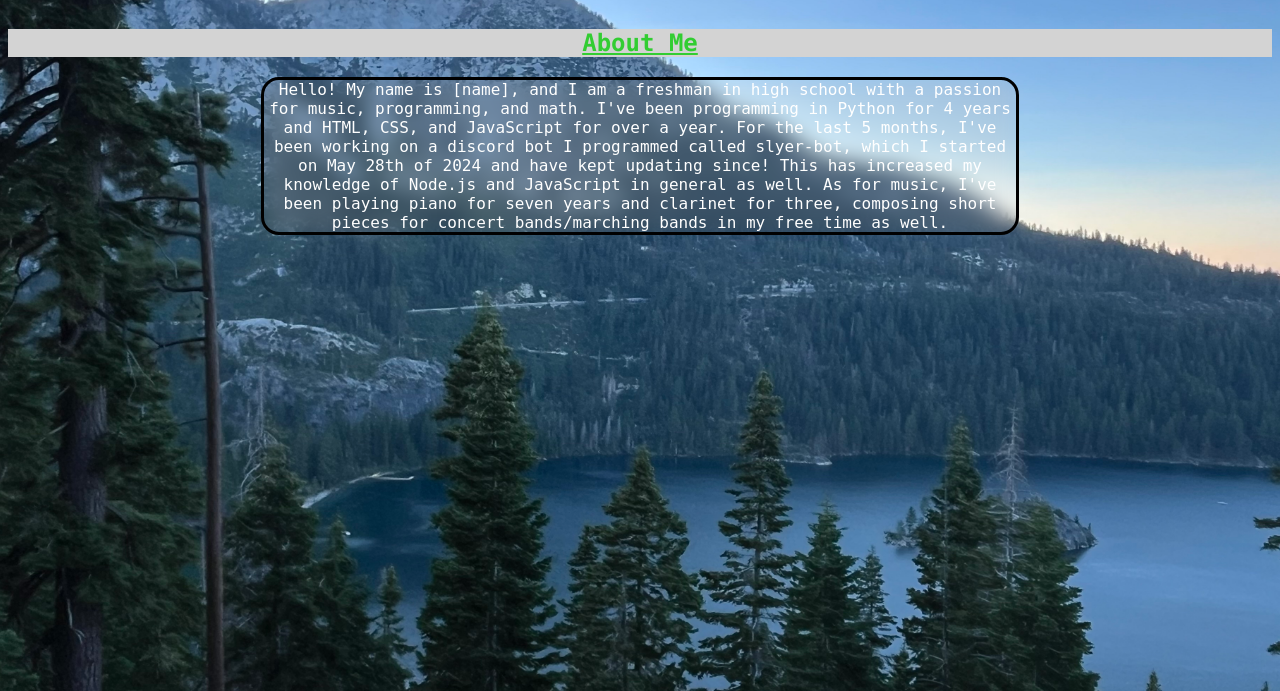
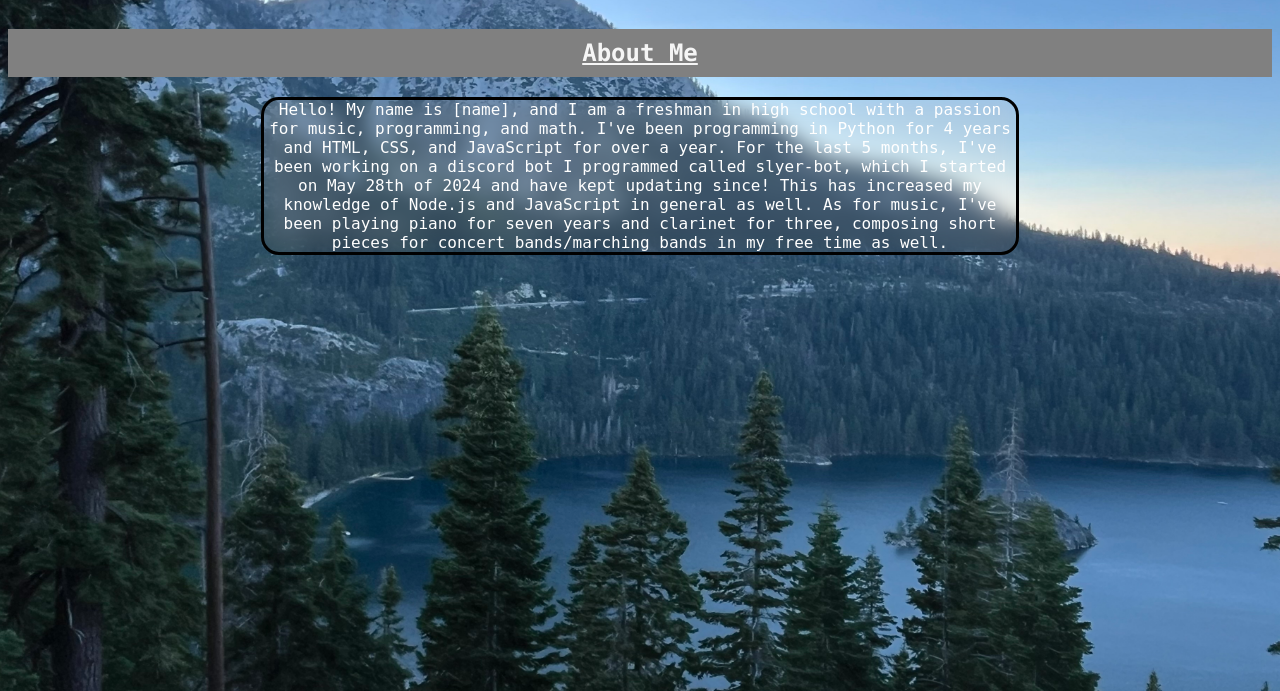
Before and after one commit to SlyerV/website, a plain HTML site: page index.html in a window 1280 px wide. Shown: the part 109-800 px from the top of the page. Drawn offline with Linux system fonts and the light colour scheme.

Commit message:
Update style.css

```diff
--- a/style.css
+++ b/style.css
@@ -20,13 +20,15 @@ div h1 {
 }
 div h2 {
   width: 100%;
-  background-color:lightgray;
+  background-color:gray;
+  padding-top: 10px;
+  padding-bottom: 10px;
   text-wrap: pretty;
   text-decoration: underline;
   font-weight: bold;
   display:inline-block;
   font-family: Lucida Console, Courier New, monospace;
-  color: LimeGreen;
+  color: whitesmoke;
 }
 div p1 {
   display: inline-block;
```
